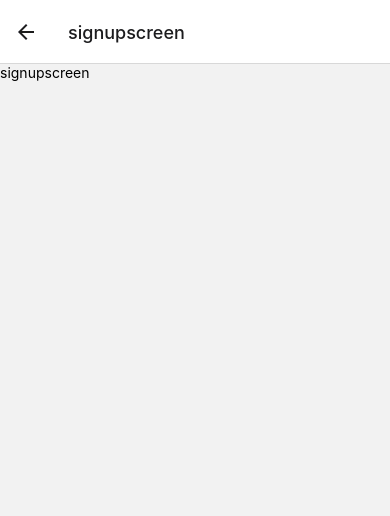
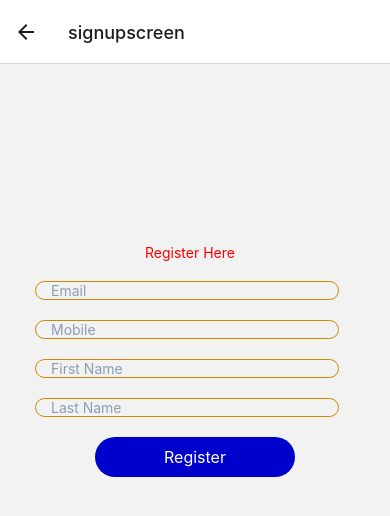
Before and after one commit to harishteddy/smartechsdk_ReactnativeAndroid_cee, a React Native app: screen /signupscreen in a window 390 px wide. Shown: the top 516 px of the page. Built offline with nearby package versions, Linux system fonts and the light colour scheme.

Commit message:
signup commits

```diff
--- a/screens/signupscreen.js
+++ b/screens/signupscreen.js
@@ -1,12 +1,126 @@
-import { View, Text } from 'react-native'
-import React from 'react'
+import { View, Text, TextInput,StyleSheet,TouchableOpacity } from 'react-native'
+import React ,{useState}from 'react'
 
 const Signupscreen = () => {
+
+  const [email,setEmail] = useState('');
+  const [Mobile,setMobile] = useState('');
+  console.log("email",email)
+  console.log("email",Mobile)
+
   return (
-    <View>
-      <Text>signupscreen</Text>
-    </View>
+    <View style={styles.SectionStyle}>
+
+     <Text style={styles.textStyle}>
+        Register Here
+      </Text>
+
+      <TextInput style={styles.inputStyle}
+      placeholder="Email"
+      placeholderTextColor={'#8b9cb5'}
+      keyboardType="email-address"
+      onChangeText={inputemail=>{
+      setEmail(inputemail);
+    }}>
+
+      </TextInput>
+
+      <TextInput style={styles.inputStyle}
+      placeholder="Mobile"
+      placeholderTextColor={'#8b9cb5'}
+      keyboardType="number-pad"
+      onChangeText={inputmobile=>{
+      setMobile(inputmobile);
+    }}>
+
+      </TextInput>
+      <TextInput style={styles.inputStyle}
+      placeholder="First Name"
+      placeholderTextColor={'#8b9cb5'}
+      keyboardType="numbers-and-punctuation"
+      onChangeText={inputmobile=>{
+      setMobile(inputmobile);
+    }}>
+
+      </TextInput>
+      <TextInput style={styles.inputStyle}
+      placeholder="Last Name"
+      placeholderTextColor={'#8b9cb5'}
+      keyboardType="numbers-and-punctuation"
+      onChangeText={inputfirstname=>{
+      setMobile(inputfirstname);
+    }}>
+   </TextInput>
+
+   <TouchableOpacity
+   style={styles.buttonStyle}
+    activeOpacity={0.5}
+    onPress={() => {
+      console.log('pressed')
+      alert('Registered successfully')
+    }}
+   >
+    <Text style={styles.buttonTextStyle}>Register</Text>
+
+   </TouchableOpacity>
+   </View>
+
   )
 }
 
+const styles = StyleSheet.create({
+
+  textStyle:{
+    marginTop:60,
+    height:50,
+    width:100,
+    alignSelf:'center',
+    color:'red'
+
+  },
+
+  SectionStyle: {
+    flexDirection: 'column',
+     height: 34,
+    marginTop: 120,
+    marginLeft: 35,
+    marginRight: 35,
+    margin: 10,
+    color: 'green',
+  },buttonStyle: {
+    backgroundColor: '#0000cc',
+    borderWidth: 0,
+    color: '#FFFFFF',
+    borderColor: '#7DE24E',
+    height: 40,
+    width: 200,
+    alignItems: 'center',
+    alignSelf: 'center',
+    borderRadius: 30,
+    marginLeft: 35,
+    marginRight: 35,
+    marginTop: 20,
+    marginBottom: 25,
+  },
+   inputStyle: {
+     color: 'green',
+    marginTop:20,
+    paddingLeft: 15,
+    paddingRight: 15,
+    borderWidth: 0.5,
+    borderRadius: 20,
+    width:'95%',
+    height:50,
+    borderColor: '#cc8800',
+    },
+    buttonTextStyle: {
+      color: '#FFFFFF',
+      paddingVertical: 10,
+      fontSize: 16,
+    }
+
+
+});
+
+
 export default Signupscreen
```
